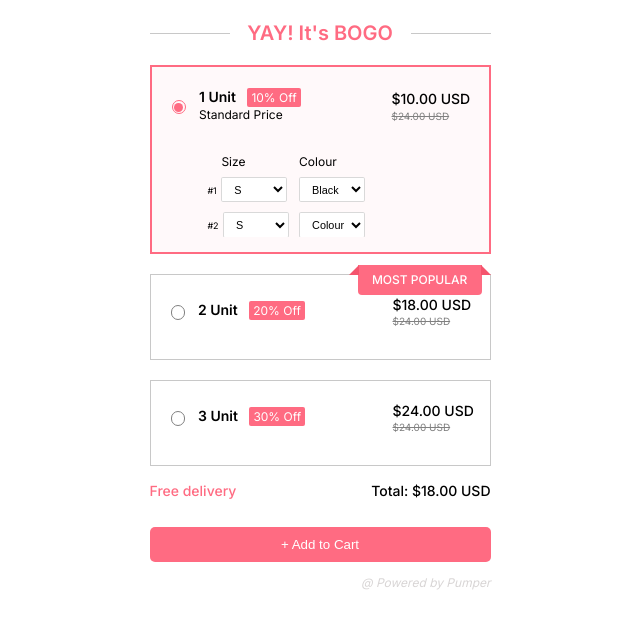
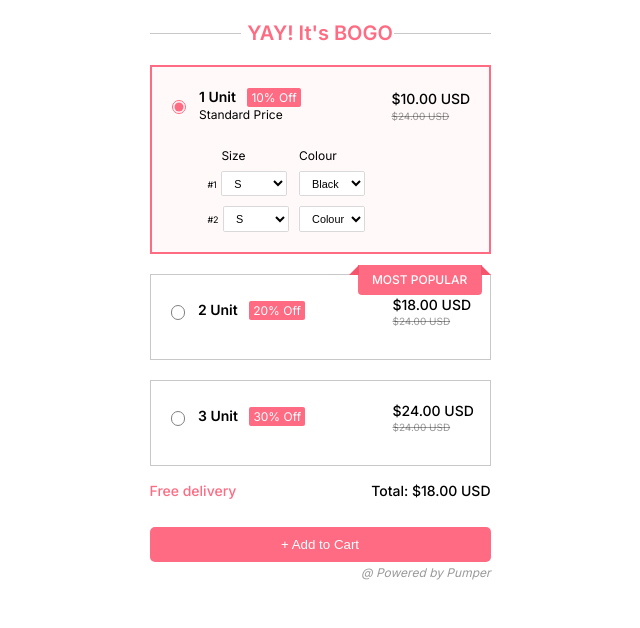
Before and after one commit to sweta4b/proveway-checkout, a plain HTML site: page index.html in a window 1280 px wide. Both pictures are taken after a click on the radio button 497 px from the left and 105 px from the top of the page. Shown: the whole page, without its empty margins (320-960 px from the left). Drawn offline with Linux system fonts and the light colour scheme.

Commit message:
Added style

```diff
--- a/index.html
+++ b/index.html
@@ -15,11 +15,13 @@
 </head>
 
 <body>
-    <div class="container">
+    <main class="container">
+        <header>
         <h1>YAY! It's BOGO</h1>
+       </header>
        <section class="topBox">
         <div class="box ">
-                <input type="radio" id="unit1" name="offer" />
+            <input type="radio" id="unit3" name="offer" />
             <div class="unit-box">
                 <p class="primary-text">1 Unit <span class="tag">10% Off</span></p>
                 <p class="secondary-text">Standard Price</p>
@@ -145,7 +147,7 @@
         </div>
         <button>+ Add to Cart</button>
         <span class="powered-by">@ Powered by Pumper</span>
-    </div>
+    </main>
     <script src="./index.js">
     </script>
 </body>
--- a/styles.css
+++ b/styles.css
@@ -25,7 +25,7 @@ h1::before {
     content: " ";
     display: block;
     height: 0.9px;
-    width: 80px;
+    width: 91.65px;
     position: absolute;
     top: 50%;
     left: 0;
@@ -36,7 +36,7 @@ h1::after {
     content: " ";
     display: block;
     height: 0.9px;
-    width: 80px;
+    width: 96.63px;
     position: absolute;
     top: 50%;
     right: 0;
@@ -94,7 +94,7 @@ h1::after {
     font-size: 10px;
     font-weight: 400;
     text-decoration: line-through;
-    color: gray;
+    color: #00000066;
 }
 
 .tag {
@@ -111,7 +111,7 @@ h1::after {
 .inner-box {
     width: 75%;
     display: block;
-    margin: 10px auto;
+    margin: 4px auto;
     overflow: hidden;
 }
 
@@ -206,9 +206,10 @@ input[type='radio'] {
     appearance: none;
     width: 14.46px;
     height: 14.46px;
-    border: 1px solid grey;
+    border: 0.9px solid grey;
     border-radius: 50%;
     outline: none;
+    position: relative;
 }
 
 input[type='radio']:before {
@@ -216,7 +217,11 @@ input[type='radio']:before {
     display: block;
     width: 9.04px;
     height: 9.04px;
-    margin: 2px auto;
+    text-align: center;
+    position: absolute;
+    top:50%;
+    left: 50%;
+    transform: translate(-50% ,-50%);
     border-radius: 50%;
 }
 
@@ -225,7 +230,7 @@ input[type='radio']:checked:before {
 }
 
 input:checked {
-    border: 1px solid #FF6B82;
+    border: 0.9px solid #FF6B82;
 }
 
 .total-cost {
@@ -248,5 +253,6 @@ input:checked {
     font-style: italic;
     font-size: 12px;
     font-weight: 400;
-    color: rgb(216, 213, 213);
+    color: #00000066;
+    margin-top: -10px;
 }
```
Lines whose indentation alone changed are shown as unchanged.
